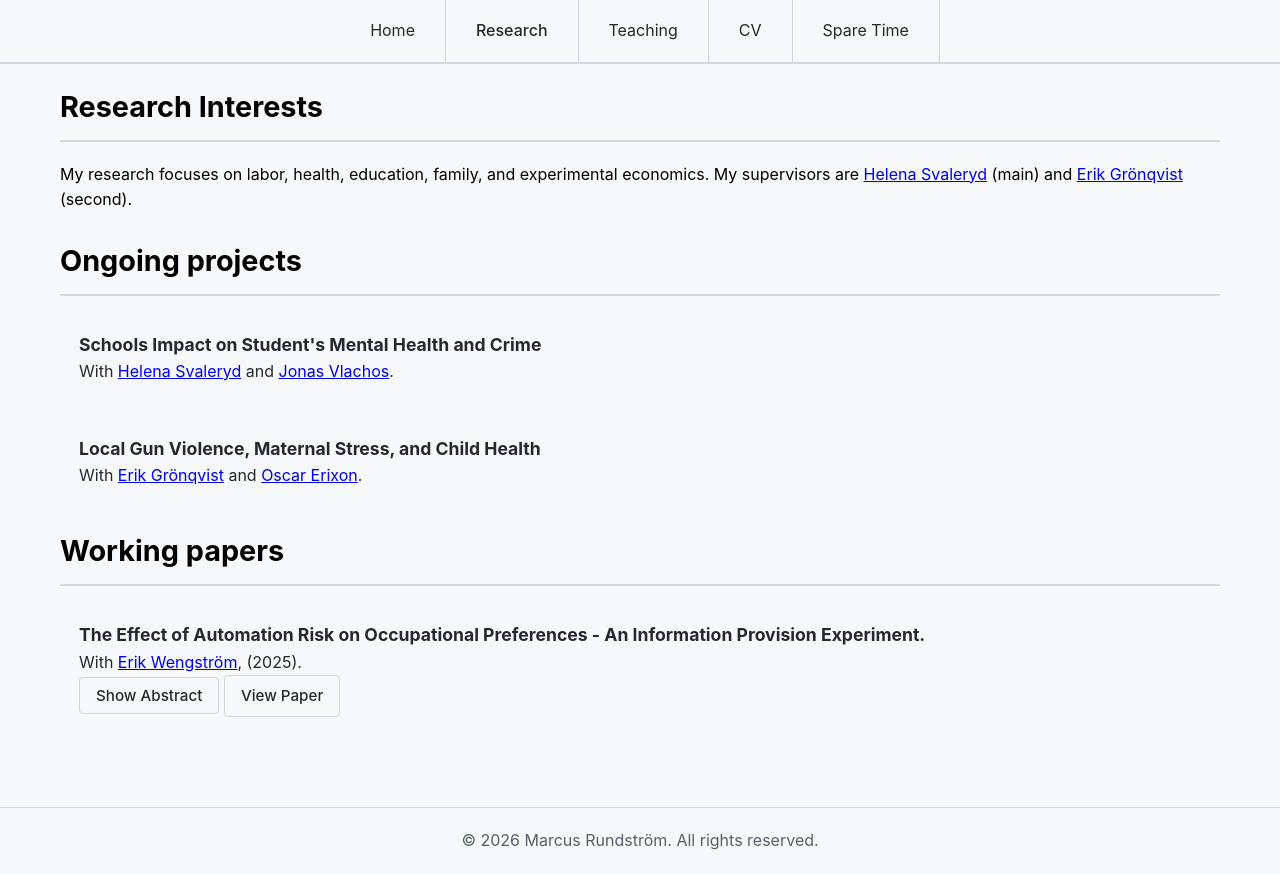
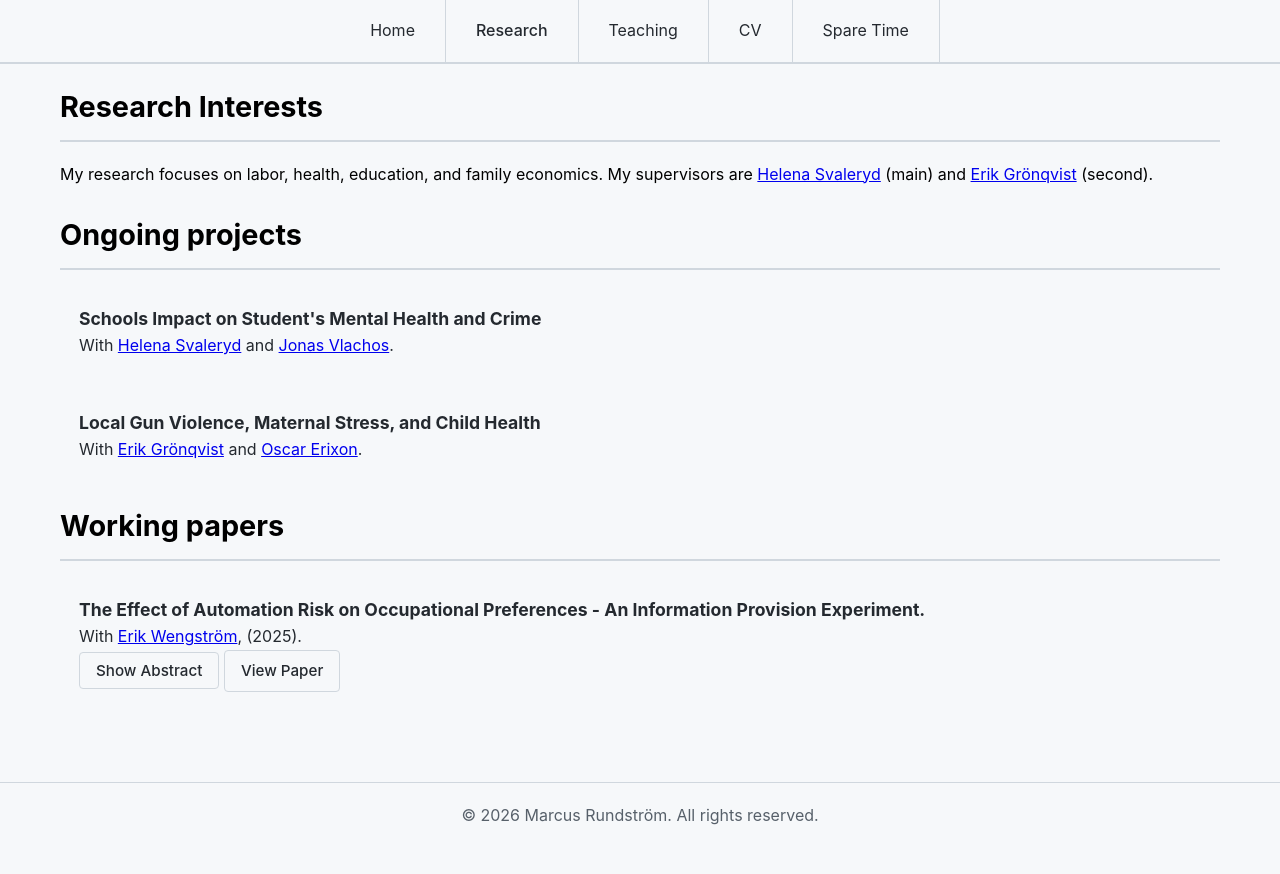
Before and after one commit to marcusrundstrom/marcusrundstrom, a plain HTML site: page research.html in a window 1280 px wide. After the commit the page ends 848 px from the top, so only its background shows below. Drawn offline with Linux system fonts and the light colour scheme.

Commit message:
Remove 'experimental' from research focus description

```diff
--- a/research.html
+++ b/research.html
@@ -32,7 +32,7 @@
         <section>
             <h2>Research Interests</h2>
             <p>
-                My research focuses on labor, health, education, family, and experimental economics. My supervisors are <a href="https://helenasvaleryd.com/" target="_blank">Helena Svaleryd</a> (main) and <a href="https://sites.google.com/view/erikgronqvist" target="_blank">Erik Grönqvist</a> (second).
+                My research focuses on labor, health, education, and family economics. My supervisors are <a href="https://helenasvaleryd.com/" target="_blank">Helena Svaleryd</a> (main) and <a href="https://sites.google.com/view/erikgronqvist" target="_blank">Erik Grönqvist</a> (second).
             </p>
         </section>
 
```
